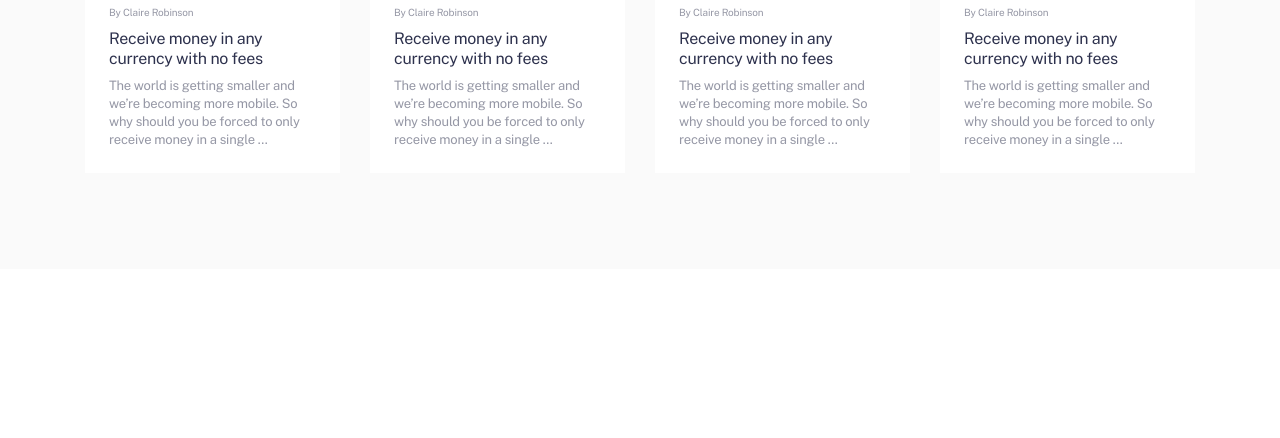
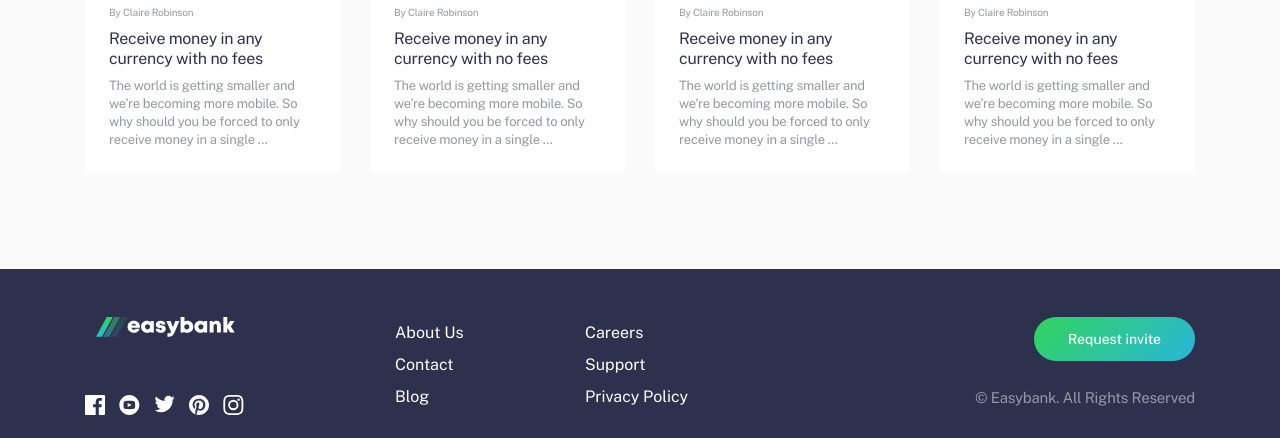
Before and after one commit to Javohirshakh/eassybank, a plain HTML site: page index.html in a window 1280 px wide. Shown: the part 1830-2268 px from the top of the page. Before the commit the page ends 2099 px from the top, so only its background shows below. Drawn offline with nearby package versions, Linux system fonts and the light colour scheme.

Commit message:
added footer section

```diff
--- a/css/styles.css
+++ b/css/styles.css
@@ -279,3 +279,76 @@ img {
   margin-right: 24px;
   margin-bottom: 0;
 }
+
+
+
+/* footer */
+
+footer{
+  background: #2D314D;
+  padding-top: 48px;
+}
+.footer{
+  display: flex;
+  align-items: flex-start;
+}
+.links-out{
+  width: 160px;
+  display: flex;
+  flex-direction: column;
+}
+.socials{
+  display: flex;
+  list-style: none;
+  margin-top: 58px;
+  padding: 0;
+  width: 100%;
+}
+.socials__item:not(:last-child){
+  margin-right: 14px;
+}
+.socials__item a{
+  color: var(--buttons-color);
+}
+.logo a{
+  padding: 0;
+  display: inline-block;
+  height: 20px;
+}
+.site-links{
+  padding: 0;
+  display: flex;
+  list-style: none;
+  margin: 0;
+  margin-left: 150px;
+  width: 350px;
+  flex-wrap: wrap;
+  align-items: flex-start;
+}
+.site-links li{
+  min-width: 160px;
+  margin: 4px 0;
+}
+.site-links li:nth-child(2n){
+  margin-left: 30px;
+}
+.site-links li a{
+  color: var(--buttons-color);
+  text-decoration: none;
+}
+.footer__right{
+  width: 220px;
+  margin-left: auto;
+  display: flex;
+  flex-direction: column;
+  align-items: flex-end;
+}
+.copyright{
+  font-size: 15px;
+  line-height: 26px;
+  text-align: right;
+  letter-spacing: -0.234375px;
+  color: rgba(255, 255, 255, 0.5);
+  margin: 0;
+  margin-top: 24px;
+}
--- a/index.html
+++ b/index.html
@@ -112,6 +112,58 @@
   </main>
 
 
+  <footer>
+    <div class="container">
+      <div class="footer">
+        <div class="links-out">
+          <div class="logo">
+            <a href=""><img src="img/logo-white.svg" alt=""></a>
+          </div>
+          <ul class="socials">
+            <li class="socials__item">
+              <a href="#" target="_blank">
+                <svg width="20" height="20" fill="none" xmlns="http://www.w3.org/2000/svg"><path d="M18.896 0H1.104C.494 0 0 .494 0 1.104v17.793C0 19.506.494 20 1.104 20h9.58v-7.745H8.076V9.237h2.606V7.01c0-2.583 1.578-3.99 3.883-3.99 1.104 0 2.052.082 2.329.119v2.7h-1.598c-1.254 0-1.496.597-1.496 1.47v1.928h2.989l-.39 3.018h-2.6V20h5.098c.608 0 1.102-.494 1.102-1.104V1.104C20 .494 19.506 0 18.896 0z" fill="currentColor"/></svg>
+              </a>
+            </li>
+            <li class="socials__item">
+              <a href="#" target="_blank">
+                <svg width="21" height="20" fill="none" xmlns="http://www.w3.org/2000/svg"><path fill-rule="evenodd" clip-rule="evenodd" d="M10.333 0c-5.522 0-10 4.478-10 10 0 5.523 4.478 10 10 10 5.523 0 10-4.477 10-10 0-5.522-4.477-10-10-10zm3.701 14.077c-1.752.12-5.653.12-7.402 0C4.735 13.947 4.514 13.018 4.5 10c.014-3.024.237-3.947 2.132-4.077 1.749-.12 5.651-.12 7.402 0 1.898.13 2.118 1.059 2.133 4.077-.015 3.024-.238 3.947-2.133 4.077zm-1.27-4.08L8.667 8.048v3.904l4.097-1.955z" fill="currentColor"/></svg>
+              </a>
+            </li>
+            <li class="socials__item">
+              <a href="#" target="_blank">
+                <svg width="21" height="18" fill="none" xmlns="http://www.w3.org/2000/svg"><path d="M20.667 2.797a8.192 8.192 0 01-2.357.646 4.11 4.11 0 001.804-2.27 8.22 8.22 0 01-2.606.996A4.096 4.096 0 0014.513.873c-2.649 0-4.595 2.472-3.997 5.038a11.648 11.648 0 01-8.457-4.287 4.109 4.109 0 001.27 5.478A4.086 4.086 0 011.47 6.59c-.045 1.901 1.317 3.68 3.29 4.075a4.111 4.111 0 01-1.853.07 4.106 4.106 0 003.834 2.85 8.25 8.25 0 01-6.075 1.7 11.616 11.616 0 006.29 1.843c7.618 0 11.922-6.434 11.662-12.205a8.353 8.353 0 002.048-2.125z" fill="currentColor"/></svg>
+              </a>
+            </li>
+            <li class="socials__item">
+              <a href="#" target="_blank">
+                <svg width="20" height="20" fill="none" xmlns="http://www.w3.org/2000/svg"><path d="M10 0C4.478 0 0 4.477 0 10c0 4.237 2.636 7.855 6.356 9.312-.088-.791-.167-2.005.035-2.868.181-.78 1.172-4.97 1.172-4.97s-.299-.6-.299-1.486c0-1.39.806-2.428 1.81-2.428.852 0 1.264.64 1.264 1.408 0 .858-.545 2.14-.828 3.33-.236.995.5 1.807 1.48 1.807 1.778 0 3.144-1.874 3.144-4.58 0-2.393-1.72-4.068-4.177-4.068-2.845 0-4.515 2.135-4.515 4.34 0 .859.331 1.781.745 2.281a.3.3 0 01.069.288l-.278 1.133c-.044.183-.145.223-.335.134-1.249-.581-2.03-2.407-2.03-3.874 0-3.154 2.292-6.052 6.608-6.052 3.469 0 6.165 2.473 6.165 5.776 0 3.447-2.173 6.22-5.19 6.22-1.013 0-1.965-.525-2.291-1.148l-.623 2.378c-.226.869-.835 1.958-1.244 2.621.937.29 1.931.446 2.962.446 5.523 0 10-4.477 10-10S15.523 0 10 0z" fill="currentColor"/></svg>
+              </a>
+            </li>
+            <li class="socials__item">
+              <a href="#" target="_blank">
+                <svg width="21" height="20" fill="none" xmlns="http://www.w3.org/2000/svg"><path fill-rule="evenodd" clip-rule="evenodd" d="M10.333 0C7.618 0 7.278.012 6.211.06 2.579.227.56 2.242.394 5.877.345 6.944.334 7.284.334 10s.011 3.057.06 4.123c.166 3.632 2.181 5.65 5.816 5.817 1.068.048 1.408.06 4.123.06 2.716 0 3.057-.012 4.124-.06 3.628-.167 5.651-2.182 5.816-5.817.049-1.066.06-1.407.06-4.123s-.011-3.056-.06-4.122C20.11 2.249 18.093.228 14.457.06 13.39.01 13.05 0 10.334 0zm0 1.802c2.67 0 2.987.01 4.042.059 2.71.123 3.976 1.409 4.1 4.099.047 1.054.057 1.37.057 4.04 0 2.672-.01 2.988-.058 4.042-.124 2.687-1.387 3.975-4.099 4.099-1.055.048-1.37.058-4.042.058-2.67 0-2.986-.01-4.04-.058-2.717-.124-3.976-1.416-4.1-4.1-.048-1.054-.058-1.37-.058-4.041 0-2.67.01-2.986.058-4.04.125-2.69 1.387-3.977 4.1-4.1 1.055-.048 1.37-.058 4.04-.058zM5.198 10a5.135 5.135 0 1110.27 0 5.135 5.135 0 01-10.27 0zm5.135 3.333a3.333 3.333 0 110-6.666 3.333 3.333 0 010 6.666zm4.138-8.67a1.2 1.2 0 112.4 0 1.2 1.2 0 01-2.4 0z" fill="currentColor"/></svg>
+              </a>
+            </li>
+          </ul>
+        </div>
+          <ul class="site-links">
+            <li><a href="#">About Us</a></li>
+            <li><a href="#">Careers</a></li>
+            <li><a href="#">Contact</a></li>
+            <li><a href="#">Support</a></li>
+            <li><a href="#">Blog</a></li>
+            <li><a href="#">Privacy Policy</a></li>
+          </ul>
+          <div class="footer__right">
+            <a class="button invite" href="#">Request invite</a>
+            <p class="copyright">© Easybank. All Rights Reserved</p>
+          </div>
+      </div>
+    </div>
+  </footer>
+
+
   <script src="js/main.js"></script>
 </body>
 </html>
```
Also changed, not shown: img/logo-white.svg (added).
